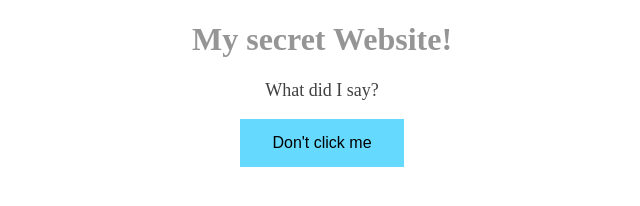
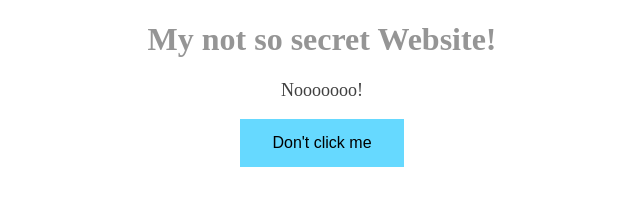
Before and after one commit to wol-e/wol-e.github.io, a plain HTML site: page index.html in a window 1280 px wide. Both pictures are taken after a click on the button "Don't click me". Shown: the whole page, without its empty margins (318-958 px from the left). Drawn offline with Linux system fonts and the light colour scheme.

Commit message:
first debug yay

```diff
--- a/index.html
+++ b/index.html
@@ -37,13 +37,13 @@ button {
 </style>
 <script>
 function myFunction() {
-	document.getElementById("main").innerHTML = "What did I say?";
+	document.getElementById("main").innerHTML = "Nooooooo!";
 }
 </script>
 </head>
 <body>
 
-<h1 class="gray">My secret Website!</h2>
+<h1 class="gray">My not so secret Website!</h2>
 
 <p id="main">Nothing to see here.</p>
 
```
